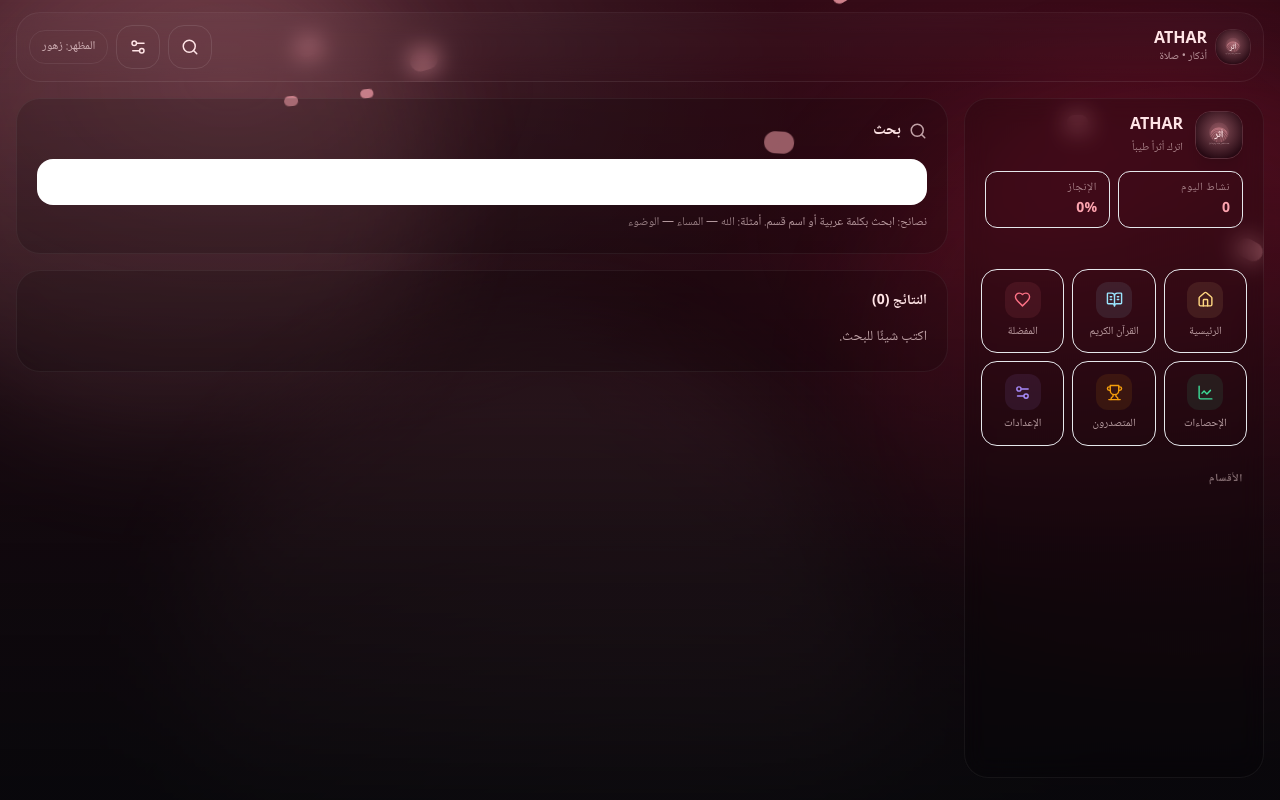
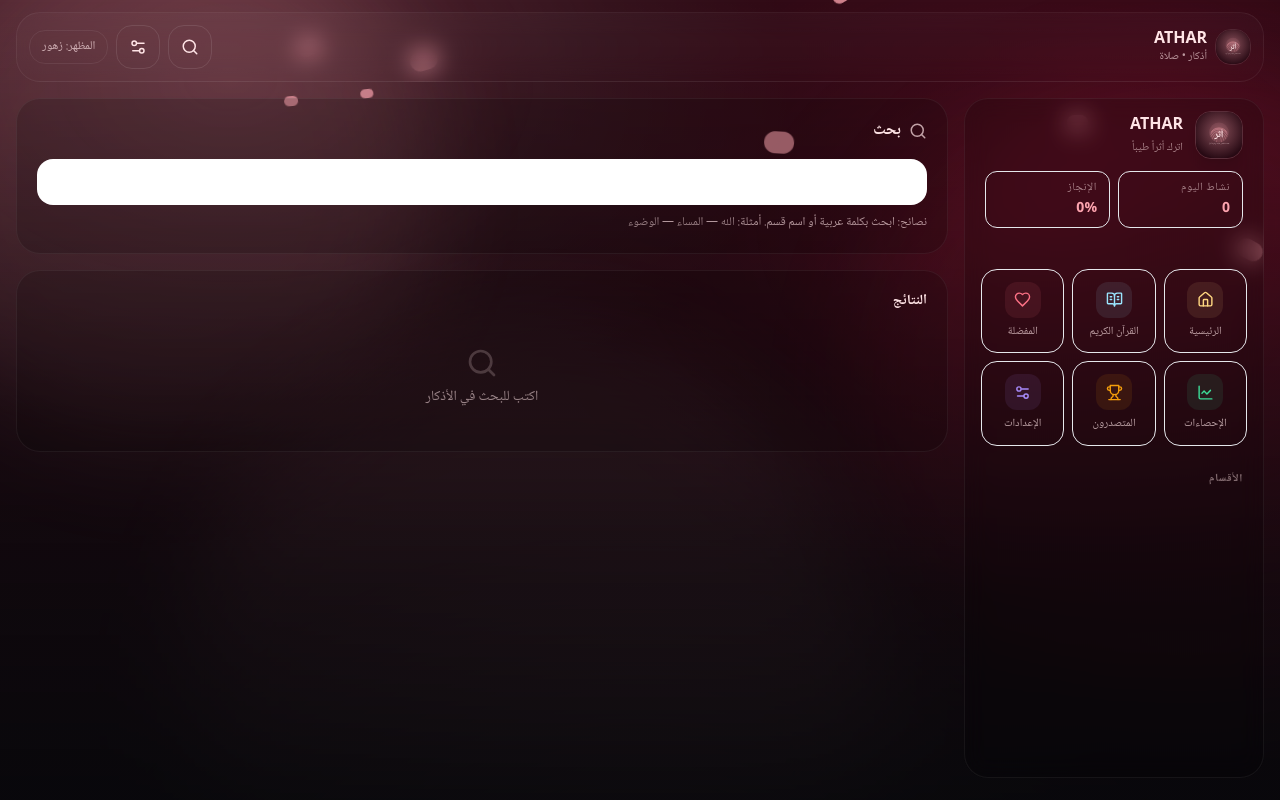
Before and after one commit to xgharibx/ATHAR, a React (Vite) app: page /search in a window 1280 px wide. Shown: the top 800 px of the page. Built offline with nearby package versions, Linux system fonts and the light colour scheme.

Commit message:
phase 26: Search section icons+arabic-text+better empty states, Favorites section identity in results

```diff
--- a/src/pages/Favorites.tsx
+++ b/src/pages/Favorites.tsx
@@ -6,6 +6,7 @@ import { useAdhkarDB } from "@/data/useAdhkarDB";
 import { useNoorStore } from "@/store/noorStore";
 import { Card } from "@/components/ui/Card";
 import { Button } from "@/components/ui/Button";
+import { getSectionIdentity } from "@/lib/sectionIdentity";
 
 export function FavoritesPage() {
   const { data } = useAdhkarDB();
@@ -58,8 +59,13 @@ export function FavoritesPage() {
               >
                 <button className="text-right flex-1" onClick={() => navigate(`/c/${r.sectionId}?focus=${r.index}`)}>
                   <div className="flex items-start justify-between gap-3">
-                    <div className="min-w-0">
-                      <div className="text-sm font-semibold">{r.sectionTitle}</div>
+                    <div className="flex items-center gap-1.5 min-w-0">
+                      {(() => { const id = getSectionIdentity(r.sectionId); return (
+                        <>
+                          <span className="text-base shrink-0">{id.icon}</span>
+                          <div className="text-sm font-semibold truncate" style={{ color: id.accent }}>{r.sectionTitle}</div>
+                        </>
+                      ); })()}
                     </div>
                     <ArrowUpRight size={18} className="opacity-60" />
                   </div>
--- a/src/pages/Search.tsx
+++ b/src/pages/Search.tsx
@@ -8,6 +8,7 @@ import { Input } from "@/components/ui/Input";
 import { IconButton } from "@/components/ui/IconButton";
 import { Card } from "@/components/ui/Card";
 import type { FlatDhikr } from "@/data/types";
+import { getSectionIdentity } from "@/lib/sectionIdentity";
 
 export function SearchPage() {
   const { data } = useAdhkarDB();
@@ -23,10 +24,10 @@ export function SearchPage() {
     });
   }, [data]);
 
-  const results: FlatDhikr[] = React.useMemo(() => {
-    if (!fuse) return [];
-    if (!q.trim()) return [];
-    return fuse.search(q).slice(0, 50).map((r) => r.item);
+  const { results, totalHits } = React.useMemo(() => {
+    if (!fuse || !q.trim()) return { results: [] as FlatDhikr[], totalHits: 0 };
+    const all = fuse.search(q);
+    return { results: all.slice(0, 50).map((r) => r.item), totalHits: all.length };
   }, [fuse, q]);
 
   return (
@@ -51,31 +52,50 @@ export function SearchPage() {
       </Card>
 
       <Card className="p-5">
-        <div className="text-sm font-semibold mb-3">النتائج ({results.length})</div>
+        <div className="flex items-center justify-between gap-2 mb-3">
+          <div className="text-sm font-semibold">النتائج</div>
+          {q.trim() && (
+            <div className="text-xs opacity-55 tabular-nums">
+              {totalHits > 50 ? `${results.length} من ${totalHits}` : results.length}
+            </div>
+          )}
+        </div>
         {!q.trim() ? (
-          <div className="opacity-70 text-sm leading-7">اكتب شيئًا للبحث.</div>
+          <div className="flex flex-col items-center text-center py-6 gap-2">
+            <Search size={32} className="opacity-20" />
+            <div className="text-sm opacity-55">اكتب للبحث في الأذكار</div>
+          </div>
         ) : results.length === 0 ? (
-          <div className="opacity-70 text-sm leading-7">لا توجد نتائج.</div>
+          <div className="flex flex-col items-center text-center py-6 gap-2">
+            <div className="text-2xl opacity-30">🔍</div>
+            <div className="text-sm opacity-55">لا توجد نتائج لـ «{q}»</div>
+          </div>
         ) : (
           <div className="space-y-2">
-            {results.map((r) => (
+            {results.map((r) => {
+              const identity = getSectionIdentity(r.sectionId);
+              return (
                 <button
                   key={r.key}
                   onClick={() => navigate(`/c/${r.sectionId}?focus=${r.index}`)}
                   className="w-full text-right glass rounded-3xl p-4 hover:bg-white/10 transition border border-white/10 press-effect glass-hover"
                 >
                   <div className="flex items-start justify-between gap-3">
-                  <div className="min-w-0">
-                    <div className="text-sm font-semibold">{r.sectionTitle}</div>
+                    <div className="flex items-center gap-1.5 min-w-0">
+                      <span className="text-base shrink-0">{identity.icon}</span>
+                      <div className="text-sm font-semibold truncate" style={{ color: identity.accent }}>
+                        {r.sectionTitle}
                       </div>
-                  <ArrowUpRight size={18} className="opacity-60" />
                     </div>
-                <div className="mt-3 text-sm opacity-80 leading-7">
+                    <ArrowUpRight size={18} className="opacity-60 shrink-0" />
+                  </div>
+                  <div className="mt-3 arabic-text text-sm opacity-80 leading-7">
                     {r.text.slice(0, 220)}
                     {r.text.length > 220 ? "…" : ""}
                   </div>
                 </button>
-            ))}
+              );
+            })}
           </div>
         )}
       </Card>
```
Lines whose indentation alone changed are shown as unchanged.
